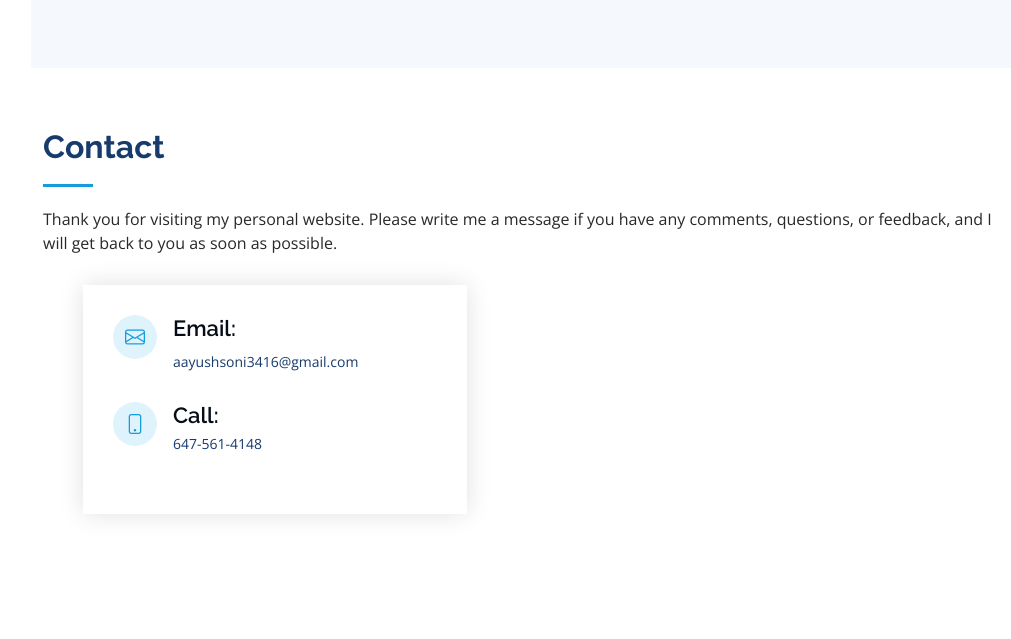
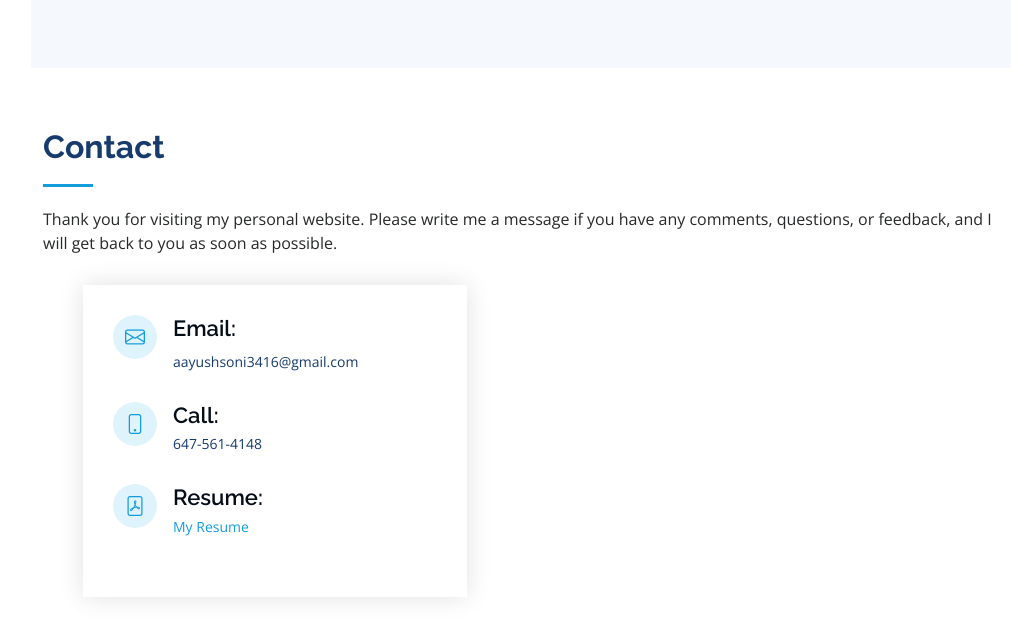
Before and after one commit to aayush3416/old-website, a plain HTML site: page index.html in a window 1280 px wide. Shown: the part 3887-4526 px from the top of the page, without its empty margins (269-1280 px from the left). Drawn offline with nearby package versions, Linux system fonts and the light colour scheme.

Commit message:
Update index.html

```diff
--- a/index.html
+++ b/index.html
@@ -361,6 +361,13 @@
                 <h4>Call:</h4>
                 <p>647-561-4148</p>
               </div>
+
+                <div class="resume">
+                <i class="bi bi-file-pdf"></i>
+                <h4>Resume:</h4>
+                <p><a href="https://drive.google.com/file/d/1R-zr1AGCD57--PWSGlSNbh_0SRqaIOrU/view?usp=sharing" target="_blank"> My Resume</a></p>
+              </div>
+
             </div>
 
           </div>
@@ -369,23 +376,6 @@
     <!-- End Contact Section -->
 
   </main><!-- End #main -->
-
-  <!-- ======= Footer ======= -->
-  <!-- <footer id="footer">
-    <div class="container">
-      <div class="copyright">
-        &copy; Copyright <strong><span>iPortfolio</span></strong>
-      </div>
-      <div class="credits"> -->
-        <!-- All the links in the footer should remain intact. -->
-        <!-- You can delete the links only if you purchased the pro version. -->
-        <!-- Licensing information: https://bootstrapmade.com/license/ -->
-        <!-- Purchase the pro version with working PHP/AJAX contact form: https://bootstrapmade.com/iportfolio-bootstrap-portfolio-websites-template/ -->
-        <!-- Designed by <a href="https://bootstrapmade.com/">BootstrapMade</a>
-      </div>
-    </div>
-  </footer> -->
-  <!-- End  Footer -->
 
   <a href="#" class="back-to-top d-flex align-items-center justify-content-center"><i class="bi bi-arrow-up-short"></i></a>
 
```
